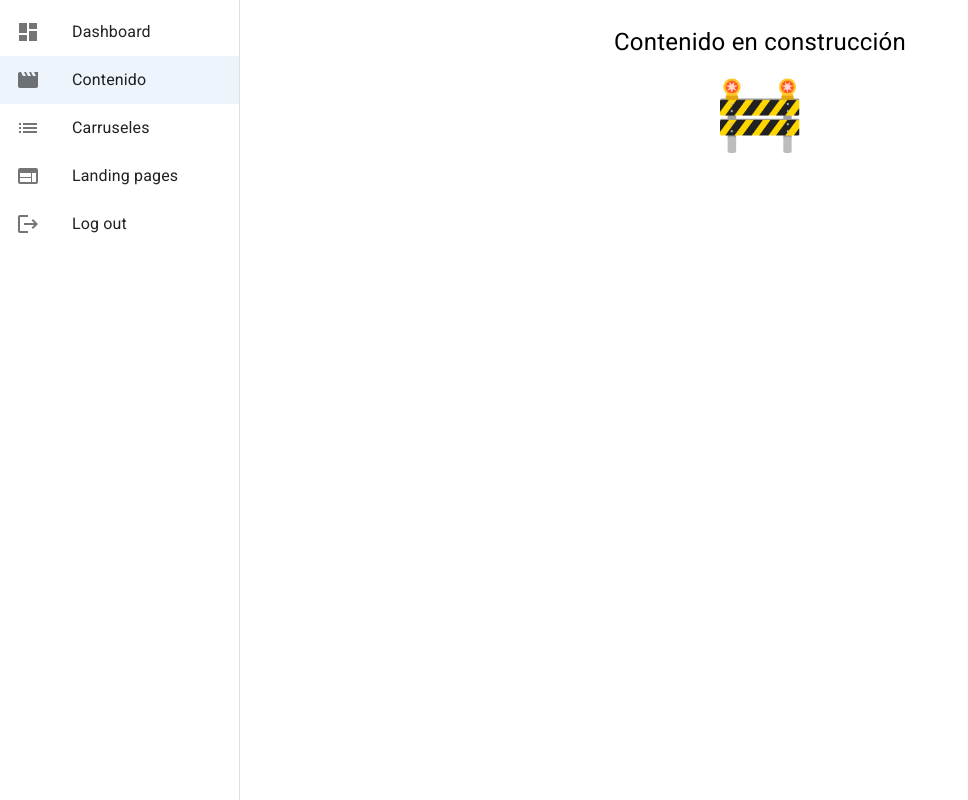
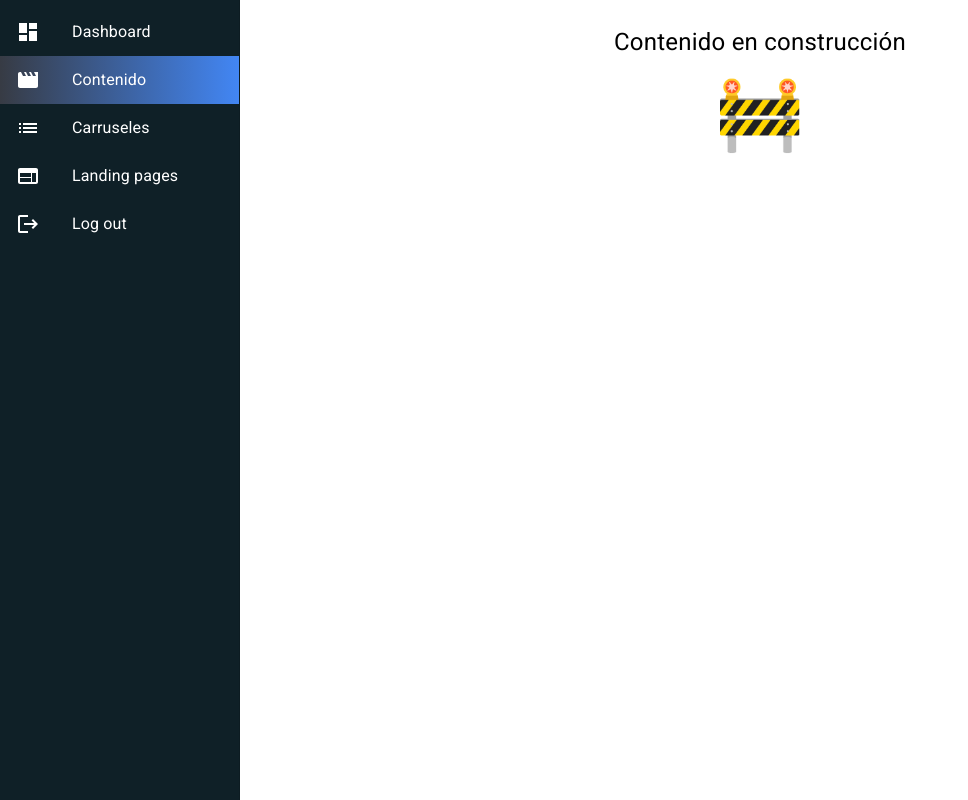
Before and after one commit to JuanQP/uade-ia-tp, a React (Vite) app in the folder client/: page /content in a window 1280 px wide. Shown: the whole page, without its empty margins (0-968 px from the left). Built offline with nearby package versions, Linux system fonts and the light colour scheme.

Commit message:
Change side panel styles

```diff
--- a/client/src/App.css
+++ b/client/src/App.css
@@ -1,3 +1,17 @@
 body {
   margin: 0;
 }
+
+.side-panel .MuiDrawer-paper {
+  background: #0F2027;  /* fallback for old browsers */
+}
+
+.side-panel-color {
+  color: white;
+}
+
+.side-panel-color-selected {
+  background: #373B44;  /* fallback for old browsers */
+  background: -webkit-linear-gradient(to left, #4286f4, #373B44);  /* Chrome 10-25, Safari 5.1-6 */
+  background: linear-gradient(to left, #4286f4, #373B44); /* W3C, IE 10+/ Edge, Firefox 16+, Chrome 26+, Opera 12+, Safari 7+ */
+}
--- a/client/src/Layouts/Layout.jsx
+++ b/client/src/Layouts/Layout.jsx
@@ -1,3 +1,4 @@
+import '../App.css';
 import { Box, Drawer, List, ListItem, ListItemButton, ListItemIcon, ListItemText, Toolbar } from "@mui/material";
 import DashboardIcon from '@mui/icons-material/Dashboard';
 import MovieIcon from '@mui/icons-material/Movie';
@@ -10,27 +11,27 @@ const links = [
   {
     label: 'Dashboard',
     to: '/dashboard',
-    icon: <DashboardIcon />,
+    icon: <DashboardIcon className="side-panel-color" />,
   },
   {
     label: 'Contenido',
     to: '/content',
-    icon: <MovieIcon />,
+    icon: <MovieIcon className="side-panel-color" />,
   },
   {
     label: 'Carruseles',
     to: '/carousels',
-    icon: <ListIcon />,
+    icon: <ListIcon className="side-panel-color" />,
   },
   {
     label: 'Landing pages',
     to: '/landing-pages',
-    icon: <WebIcon />,
+    icon: <WebIcon className="side-panel-color" />,
   },
   {
     label: 'Log out',
     to: '/login',
-    icon: <LogoutIcon />,
+    icon: <LogoutIcon className="side-panel-color" />,
   },
 ];
 
@@ -44,13 +45,13 @@ export function Layout({children, ...props}) {
       <Drawer
         variant="permanent"
         anchor="left"
+        className="side-panel"
         sx={{
           width: drawerWidth,
           flexShrink: 0,
           '& .MuiDrawer-paper': {
             width: drawerWidth,
             boxSizing: 'border-box',
-            // backgroundColor: 'blue',
           },
         }}
       >
@@ -58,9 +59,14 @@ export function Layout({children, ...props}) {
           {/* <Toolbar /> */}
           {links.map(item => (
             <ListItem key={item.label} disablePadding>
-              <ListItemButton selected={location.pathname === item.to} component={Link} to={item.to}>
+              <ListItemButton
+                selected={location.pathname === item.to}
+                component={Link}
+                to={item.to}
+                className={location.pathname !== item.to ? undefined : "side-panel-color-selected"}
+              >
                 <ListItemIcon>{item.icon}</ListItemIcon>
-                <ListItemText primary={item.label} />
+                <ListItemText className="side-panel-color" primary={item.label} />
               </ListItemButton>
             </ListItem>
           ))}
```
